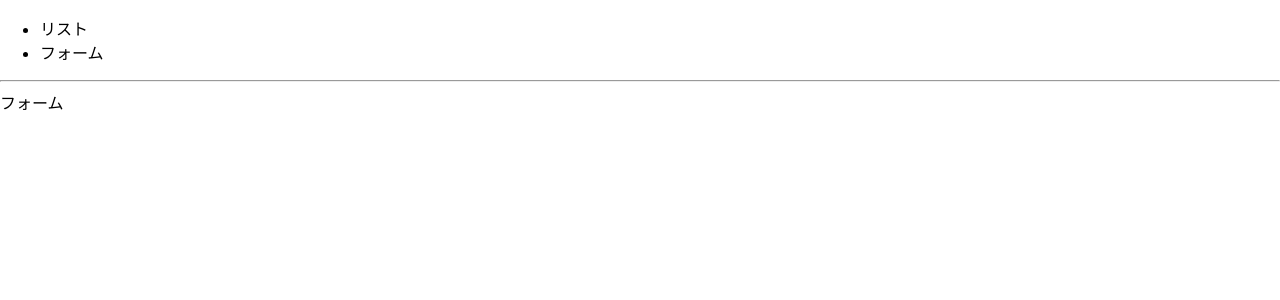
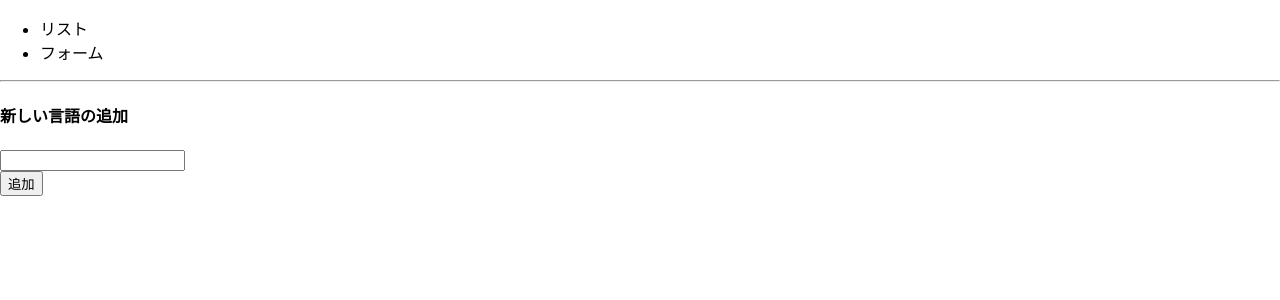
Before and after one commit to shimachang/my-skillset-app, a React (Create React App) app: page / in a window 1280 px wide. Both pictures are taken after a click on the item "フォーム". Shown: the top 300 px of the page. Built offline with nearby package versions, Linux system fonts and the light colour scheme.

Commit message:
make langs

```diff
--- a/src/App.js
+++ b/src/App.js
@@ -1,22 +1,27 @@
-import { useState } from 'react';
-import { List } from './List';
-import { Form} from './Form'
+import { useState } from "react";
+import { List } from "./List";
+import { Form } from "./Form";
+import { LANGUAGES } from "./const/languages";
 function App() {
-  const [tab, setTab] = useState('list')
+    const [tab, setTab] = useState("list");
+    const [langs, setLangs] = useState(LANGUAGES);
+
+    const addLang = (lang) => {
+        setLangs([...langs, lang])
+        setTab('list')
+    };
     return (
         <div>
             <header>
                 <ul>
-          <li onClick={() => setTab('list')} >リスト</li>
-          <li onClick={() => setTab('form')} >フォーム</li>
+                    <li onClick={() => setTab("list")}>リスト</li>
+                    <li onClick={() => setTab("form")}>フォーム</li>
                 </ul>
             </header>
-      <hr/>
-      {
-        tab === 'list' ? <List /> : <Form />
-      }
+            <hr />
+            {tab === "list" ? <List langs={langs} /> : <Form onAddLang={addLang} />}
         </div>
-  )
+    );
 }
 
 export default App;
--- a/src/Form.jsx
+++ b/src/Form.jsx
@@ -1,5 +1,24 @@
-export const Form = () => {
+import { useState } from "react";
+
+export const Form = ({onAddLang}) => {
+    const [text, setText] = useState("");
+
+    const submitForm = (event) => {
+        event.preventDefault();
+        onAddLang(text)
+    };
+
     return (
-        <div>フォーム</div>
-    )
-}
+        <div>
+            <h4>新しい言語の追加</h4>
+            <form onSubmit={submitForm}>
+                <div>
+                    <input type={"text"} value={text} onChange={(e) => setText(e.target.value)}></input>
+                </div>
+                <div>
+                    <button>追加</button>
+                </div>
+            </form>
+        </div>
+    );
+};
--- a/src/List.jsx
+++ b/src/List.jsx
@@ -1,10 +1,9 @@
-const LANGUAGES = ["JavaScript", "C++", "Ruby", "JaVa", "PHP", "Go"];
 
-export const List = () => {
+export const List = ({langs}) => {
     return (
         <div>
             {
-                LANGUAGES.map((lang, index) => {
+                langs.map((lang, index) => {
                     return <div key={index}>{lang}</div>
                 })
             }
--- /dev/null
+++ b/src/const/languages.js
@@ -0,0 +1 @@
+export const LANGUAGES = ["JavaScript", "C++", "Ruby", "JaVa", "PHP", "Go"];
```
Lines whose indentation alone changed are shown as unchanged.
